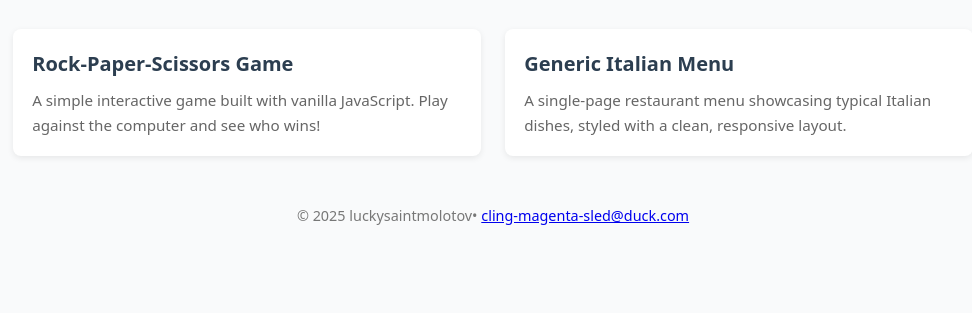
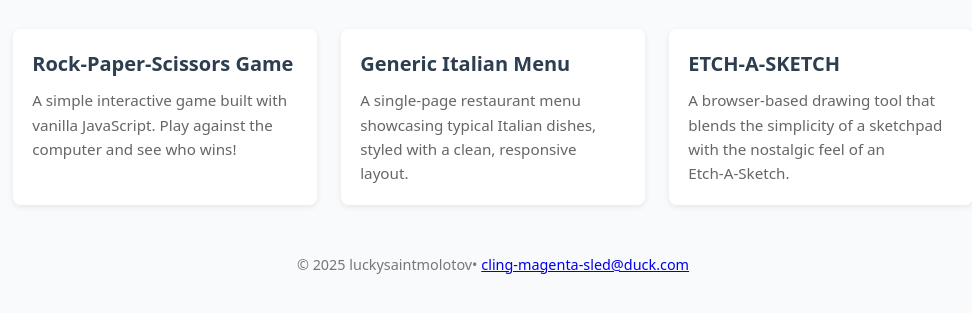
Before and after one commit to luckysaintmolotov/web_dev_portfolio, a plain HTML site: page index.html in a window 1280 px wide. Shown: the part 127-440 px from the top of the page, without its empty margins (147-1119 px from the left). Drawn offline with Linux system fonts and the light colour scheme.

Commit message:
feat: add etch-a-sketch link

```diff
--- a/index.html
+++ b/index.html
@@ -39,6 +39,17 @@
         </a>
     </article>
 
+
+    <!-- Project 3 -->
+
+    <article class="project-card">
+        <a href="etch-a-sketch/index.html">
+            <h2>ETCH-A-SKETCH</h2>
+            <p>A browser‑based drawing tool that blends the simplicity of a sketchpad with the nostalgic feel of an Etch‑A‑Sketch.</p>
+        </a>
+    </article>
+
+
     <!-- Add more project cards here -->
     <!-- Example placeholder:
     <article class="project-card">
```
